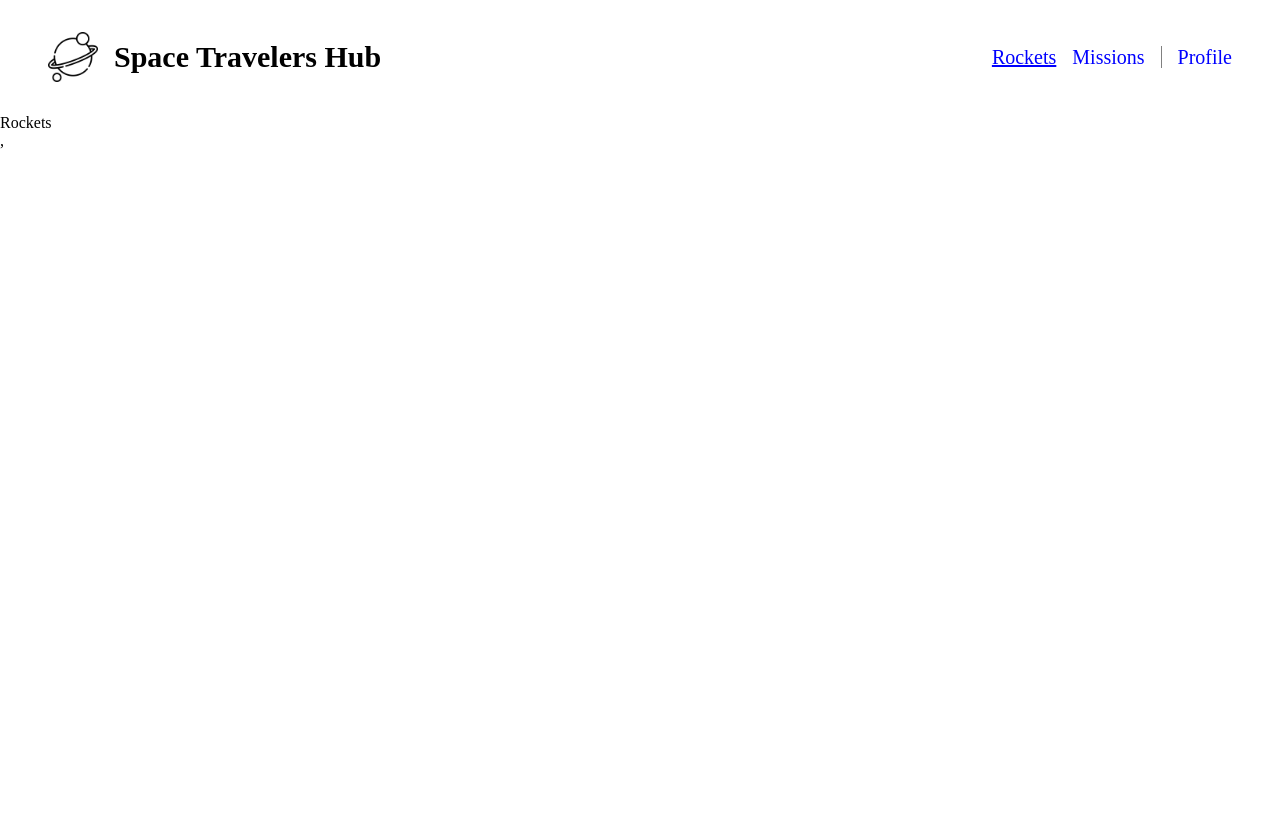
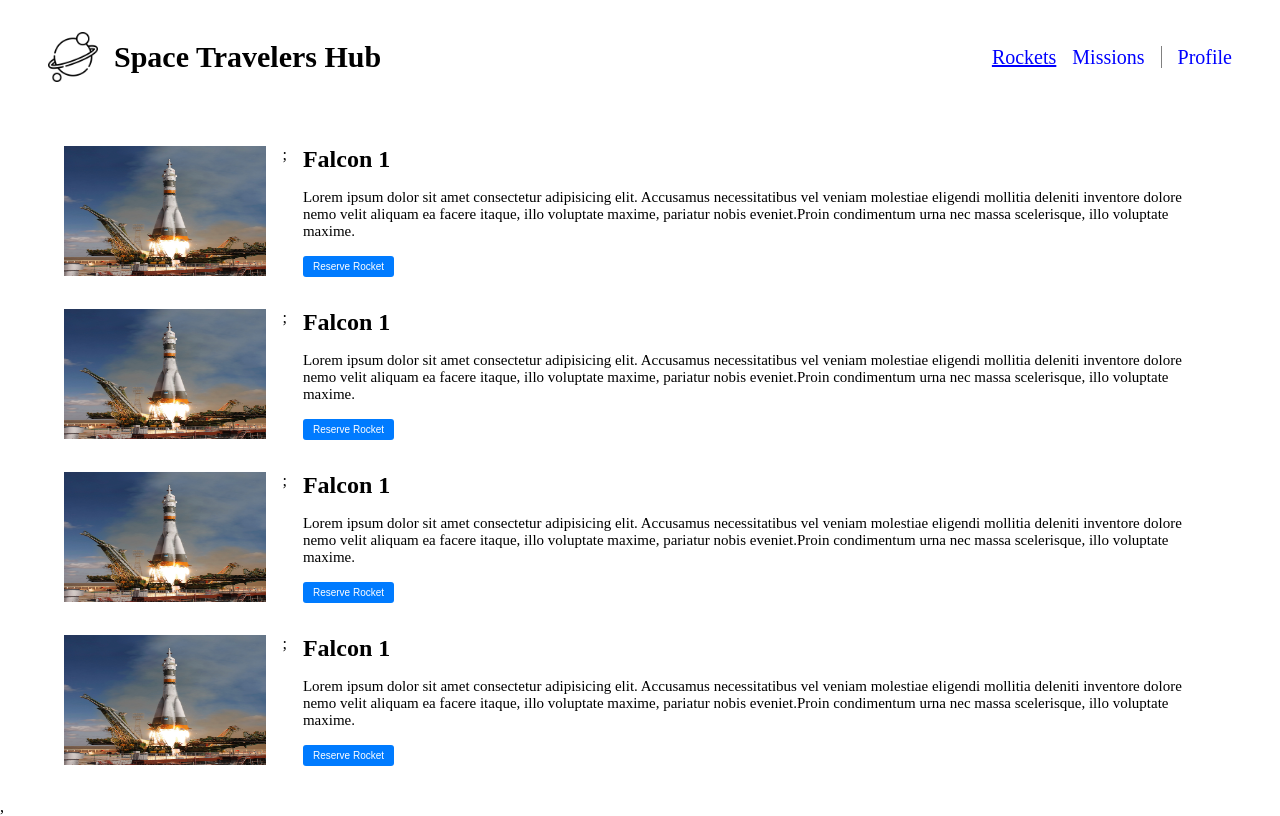
Before and after one commit to baqar-abbas/spacehub-capstone, a React (Create React App) app: page / in a window 1280 px wide. Built offline with nearby package versions, Linux system fonts and the light colour scheme.

Commit message:
Basic struture for the rocket page created

```diff
--- a/src/App.css
+++ b/src/App.css
@@ -46,3 +46,40 @@ nav > ul a.active {
   border-right: 1px solid grey;
   padding-right: 1rem;
 }
+
+.rocket-holder {
+  padding: 2rem 4rem;
+  display: flex;
+  flex-direction: column;
+  gap: 2rem;
+}
+
+.rocket {
+  display: flex;
+  gap: 1rem;
+}
+
+.rocket > img {
+  width: 400px;
+  height: 130px;
+}
+
+.detail-container {
+  display: flex;
+  flex-direction: column;
+  align-items: flex-start;
+  gap: 1rem;
+}
+
+.detail-container p {
+  font-size: 15px;
+}
+
+#reserve-btn {
+  padding: 5px 10px;
+  background-color: #007bff;
+  color: white;
+  border: none;
+  border-radius: 3px;
+  font-size: 10px;
+}
--- /dev/null
+++ b/src/components/RocketItem.js
@@ -0,0 +1,25 @@
+import React from 'react';
+import rocket from '../assets/rocket.jpg';
+
+const RocketItem = () => (
+  <>
+    <article className="rocket">
+      <img src={rocket} alt="rocketimage" />
+      ;
+      <div className="detail-container">
+        <h2>Falcon 1</h2>
+        <p>
+          Lorem ipsum dolor sit amet consectetur adipisicing elit. Accusamus necessitatibus
+          vel veniam molestiae eligendi mollitia deleniti inventore dolore nemo velit aliquam
+          ea facere itaque, illo voluptate maxime, pariatur nobis eveniet.Proin condimentum urna
+          nec massa scelerisque, illo voluptate maxime.
+        </p>
+        <button type="button" id="reserve-btn">
+          Reserve Rocket
+        </button>
+      </div>
+    </article>
+  </>
+);
+
+export default RocketItem;
--- a/src/components/Rockets.js
+++ b/src/components/Rockets.js
@@ -1,8 +1,14 @@
 import React from 'react';
+import RocketItem from './RocketItem';
 
 function Rockets() {
   return (
-    <div>Rockets</div>
+    <div className="rocket-holder">
+      <RocketItem />
+      <RocketItem />
+      <RocketItem />
+      <RocketItem />
+    </div>
   );
 }
 
```
Also changed, not shown: src/assets/rocket.jpg (added).
